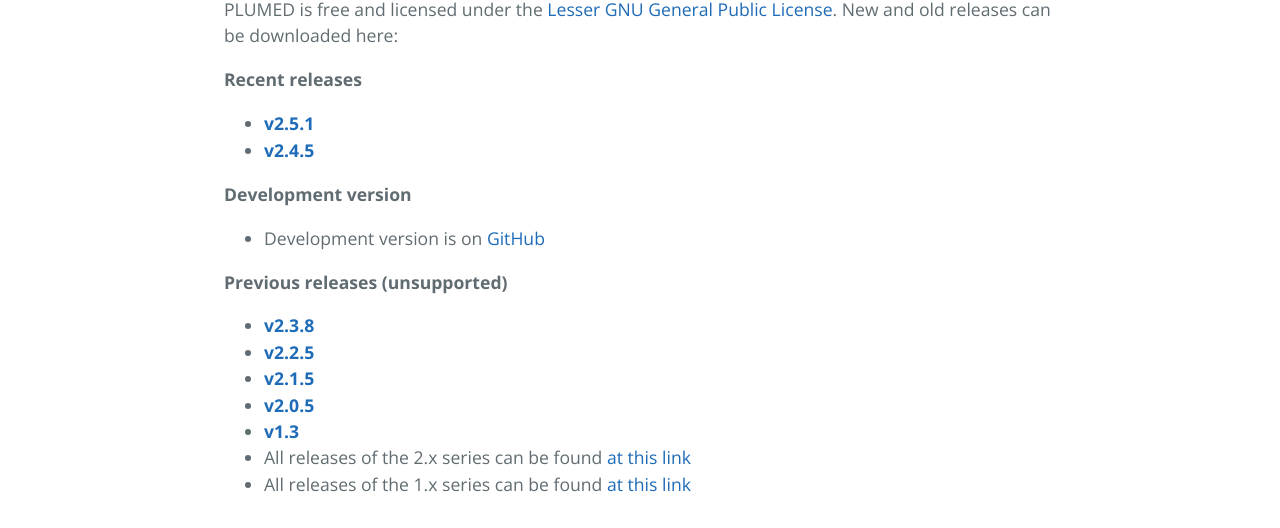
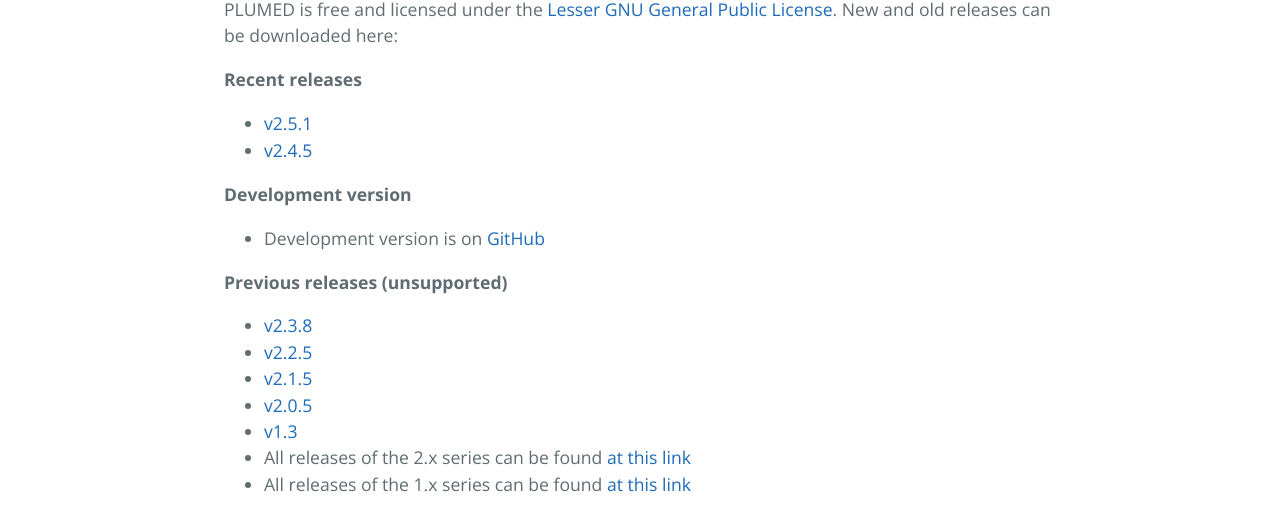
Before and after one commit to plumed/plumed.github.io, a Jekyll site: the page built from download.md, in a window 1280 px wide. Shown: the part 476-1004 px from the top of the page. Built offline with Jekyll 4.4.1, drawn with Linux system fonts in a browser that asks for light colours; our own code applies the rules of GitHub Pages for plain Markdown files; the repository's description, which GitHub fills in, is left out.

```diff
--- a/download.md
+++ b/download.md
@@ -4,17 +4,17 @@ PLUMED is free and licensed under the [Lesser GNU General Public License](http:/
 New and old releases can be downloaded here:
 
 __Recent releases__
-* [**v2.5.1**](https://github.com/plumed/plumed2/releases/tag/v2.5.1)
-* [**v2.4.5**](https://github.com/plumed/plumed2/releases/tag/v2.4.5)
+* [v2.5.1](https://github.com/plumed/plumed2/releases/tag/v2.5.1)
+* [v2.4.5](https://github.com/plumed/plumed2/releases/tag/v2.4.5)
 
 __Development version__
 * Development version is on [GitHub](http://github.com/plumed/plumed2)
 
 __Previous releases (unsupported)__
-* [**v2.3.8**](https://github.com/plumed/plumed2/releases/tag/v2.3.8)
-* [**v2.2.5**](https://github.com/plumed/plumed2/releases/tag/v2.2.5)
-* [**v2.1.5**](https://github.com/plumed/plumed2/releases/tag/v2.1.5)
-* [**v2.0.5**](https://github.com/plumed/plumed2/releases/tag/v2.0.5)
-* [**v1.3**](https://github.com/plumed/old-releases/blob/master/PLUMED-1.3.0.tgz)
+* [v2.3.8](https://github.com/plumed/plumed2/releases/tag/v2.3.8)
+* [v2.2.5](https://github.com/plumed/plumed2/releases/tag/v2.2.5)
+* [v2.1.5](https://github.com/plumed/plumed2/releases/tag/v2.1.5)
+* [v2.0.5](https://github.com/plumed/plumed2/releases/tag/v2.0.5)
+* [v1.3](https://github.com/plumed/old-releases/blob/master/PLUMED-1.3.0.tgz)
 * All releases of the 2.x series can be found [at this link](https://github.com/plumed/plumed2/releases)
 * All releases of the 1.x series can be found [at this link](https://github.com/plumed/old-releases)
```
